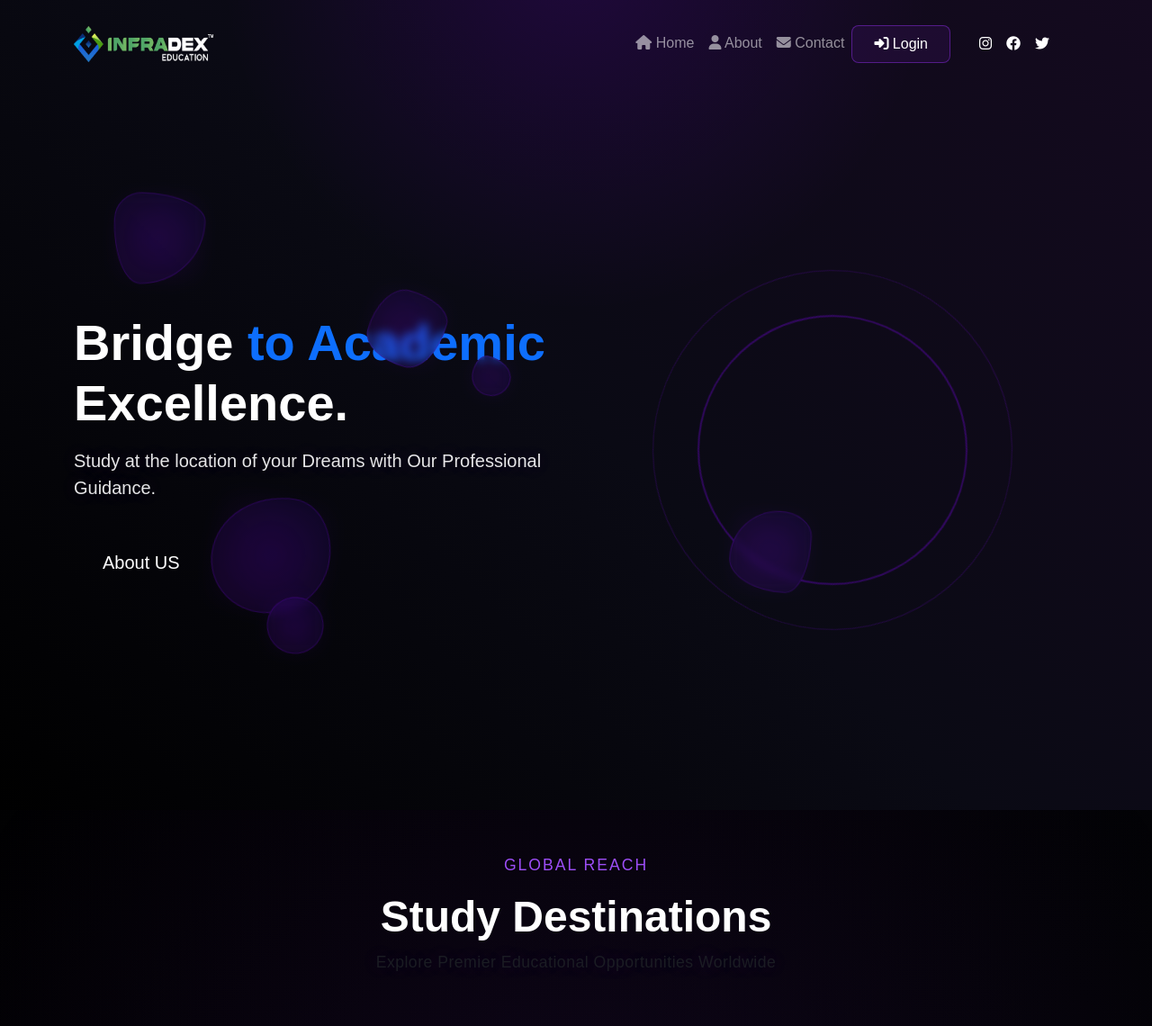
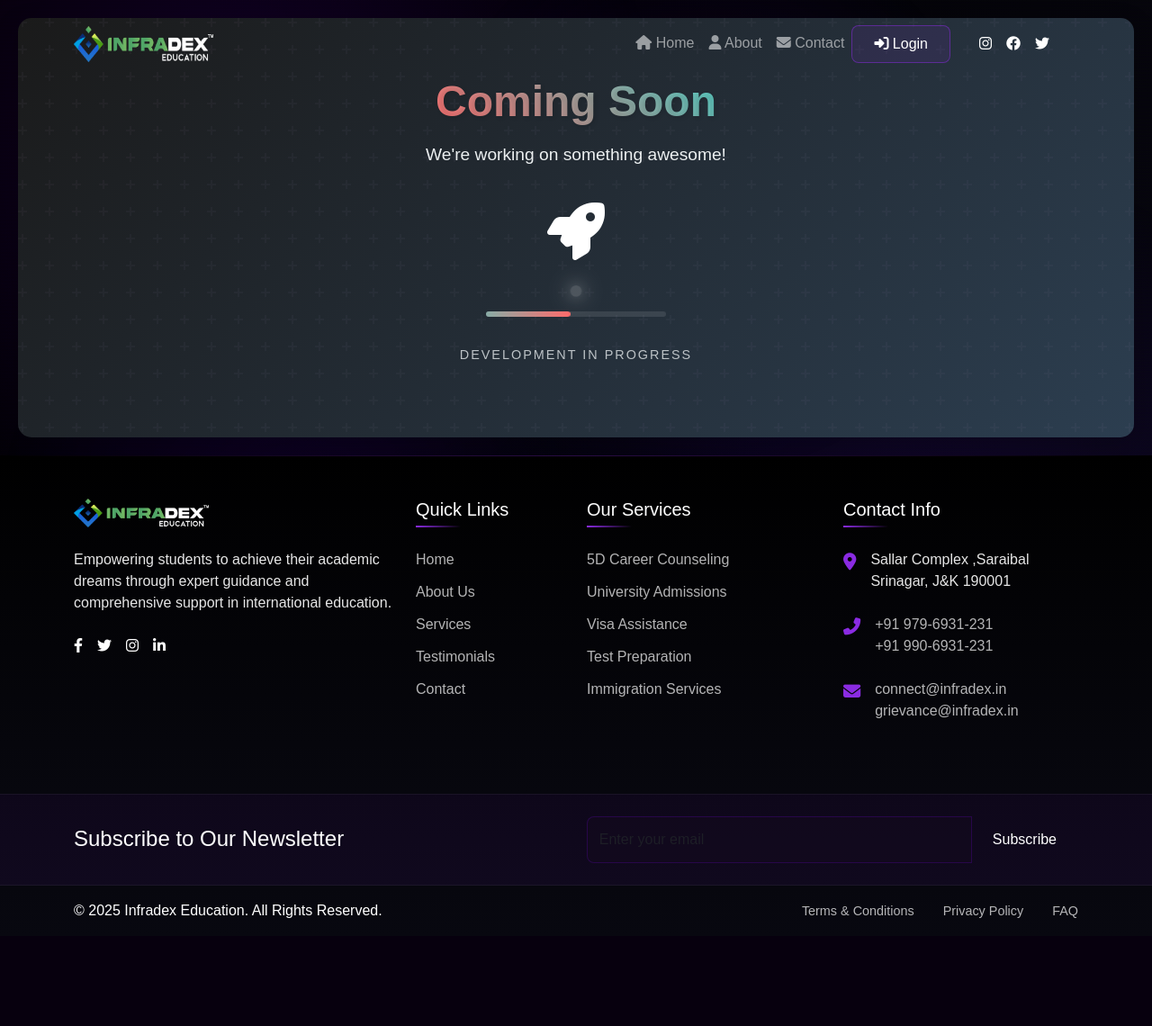
Before and after one commit to ibrahim-bhat/Infradex-Education-web, a PHP site: page / in a window 1280 px wide. Shown: the top 1140 px of the page at 90% size. After the commit the page ends 1020 px from the top, so only its background shows below. Run offline with PHP 8.4, Linux system fonts and the light colour scheme; some libraries are stand-ins or nearby versions.

Commit message:
comming soon index

```diff
--- a/index.php
+++ b/index.php
@@ -101,11 +101,12 @@
     </div>
     <?php endif; ?>
 
-    <section class="hero-section">
+    <?php include 'components/coming-soon.php'; ?>
+
+    <!-- <section class="hero-section">
         <div class="container">
             <div class="row align-items-center min-vh-100">
                 <div class="col-lg-6">
-                    <!-- <span class="badge bg-dark mb-3">Fullstack Developer Portfolio</span> -->
                     <h1 class="display-4 fw-bold">
                         Bridge <span class="text-primary">to Academic</span><br>
                         Excellence.
@@ -130,7 +131,6 @@
         </div>
     </section>
 
-    <!-- Countries Section -->
     <section class="countries-section py-5" data-aos="fade-up">
         <div class="container">
             <div class="section-header text-center mb-5">
@@ -143,7 +143,6 @@
                 <div class="floating-element element-4"></div>
             </div>
             <div class="countries-grid">
-                <!-- First row - 4 countries -->
                 <div class="countries-row">
                     <div class="country-card" data-aos="flip-left" data-aos-delay="100">
                         <div class="flag-wrapper">
@@ -198,7 +197,6 @@
                     </div>
                 </div>
 
-                <!-- Second row - 3 countries -->
                 <div class="countries-row">
                     <div class="country-card" data-aos="flip-left" data-aos-delay="500">
                         <div class="flag-wrapper">
@@ -240,7 +238,6 @@
                     </div>
                 </div>
 
-                <!-- Third row - 1 country -->
                 <div class="countries-row">
                     <div class="country-card" data-aos="flip-left" data-aos-delay="800">
                         <div class="flag-wrapper">
@@ -259,7 +256,6 @@
         </div>
     </section>
 
-    <!-- Features Section -->
     <section class="features-section py-5" data-aos="fade-up">
         <div class="container">
             <div class="floating-elements">
@@ -267,7 +263,6 @@
                 <div class="floating-element element-5"></div>
             </div>
             <div class="row g-4">
-                <!-- Key Statistics -->
                 <div class="col-lg-4">
                     <div class="features-grid">
                         <div class="feature-stat">
@@ -288,7 +283,6 @@
                     </div>
                 </div>
 
-                <!-- Key Features -->
                 <div class="col-lg-8">
                     <div class="row g-4">
                         <div class="col-md-6">
@@ -351,7 +345,6 @@
         </div>
     </section>
 
-    <!-- Educational Packages Section -->
     <section class="subscription-section py-5">
         <div class="container">
             <div class="section-header text-center mb-5">
@@ -361,90 +354,9 @@
             </div>
 
             <?php include 'components/coming-soon.php'; ?>
-
-            <!-- <div class="subscription-grid">
-                <div class="subscription-card" data-aos="fade-up" data-aos-delay="100">
-                    <div class="card-badge">Class 1-2</div>
-                    <div class="card-header">
-                        <div class="icon-wrapper">
-                            <i class="fas fa-child"></i>
-                        </div>
-                        <h3>Foundation Package</h3>
-                        <div class="price">
-                            <span class="currency">$</span>
-                            <span class="amount">199</span>
-                            <span class="duration">/month</span>
-                        </div>
-                    </div>
-                    <div class="card-features">
-                        <ul>
-                            <li><i class="fas fa-check"></i> Basic English & Mathematics</li>
-                            <li><i class="fas fa-check"></i> Interactive Learning Games</li>
-                            <li><i class="fas fa-check"></i> Parent-Teacher Meetings</li>
-                            <li><i class="fas fa-check"></i> Monthly Progress Reports</li>
-                            <li class="disabled"><i class="fas fa-times"></i> Advanced Subject Support</li>
-                            <li class="disabled"><i class="fas fa-times"></i> One-on-One Tutoring</li>
-                        </ul>
-                    </div>
-                    <button class="btn-subscribe">Enroll Now</button>
-                </div>
-
-                <div class="subscription-card featured" data-aos="fade-up" data-aos-delay="200">
-                    <div class="card-badge">Class 3-4</div>
-                    <div class="card-header">
-                        <div class="icon-wrapper">
-                            <i class="fas fa-book-reader"></i>
-                        </div>
-                        <h3>Intermediate Package</h3>
-                        <div class="price">
-                            <span class="currency">$</span>
-                            <span class="amount">299</span>
-                            <span class="duration">/month</span>
-                        </div>
-                    </div>
-                    <div class="card-features">
-                        <ul>
-                            <li><i class="fas fa-check"></i> All Core Subjects</li>
-                            <li><i class="fas fa-check"></i> Science Projects & Activities</li>
-                            <li><i class="fas fa-check"></i> Weekly Assessments</li>
-                            <li><i class="fas fa-check"></i> Digital Learning Resources</li>
-                            <li><i class="fas fa-check"></i> Group Study Sessions</li>
-                            <li><i class="fas fa-check"></i> Homework Support</li>
-                        </ul>
-                    </div>
-                    <button class="btn-subscribe">Enroll Now</button>
-                </div>
-
-                <div class="subscription-card" data-aos="fade-up" data-aos-delay="300">
-                    <div class="card-badge">Class 5</div>
-                    <div class="card-header">
-                        <div class="icon-wrapper">
-                            <i class="fas fa-award"></i>
-                        </div>
-                        <h3>Advanced Package</h3>
-                        <div class="price">
-                            <span class="currency">$</span>
-                            <span class="amount">399</span>
-                            <span class="duration">/month</span>
-                        </div>
-                    </div>
-                    <div class="card-features">
-                        <ul>
-                            <li><i class="fas fa-check"></i> Comprehensive Subject Coverage</li>
-                            <li><i class="fas fa-check"></i> Entrance Exam Preparation</li>
-                            <li><i class="fas fa-check"></i> One-on-One Mentoring</li>
-                            <li><i class="fas fa-check"></i> Advanced Learning Materials</li>
-                            <li><i class="fas fa-check"></i> Performance Analytics</li>
-                            <li><i class="fas fa-check"></i> Parent Counseling Sessions</li>
-                        </ul>
-                    </div>
-                    <button class="btn-subscribe">Enroll Now</button>
-                </div>
-            </div> -->
         </div>
     </section>
 
-    <!-- Services Section -->
     <section class="services-section py-5">
         <div class="container">
             <div class="section-header text-center mb-5">
@@ -483,7 +395,6 @@
         </div>
     </section>
 
-    <!-- Statistics Section -->
     <section class="stats-section py-5">
         <div class="container">
             <div class="row text-center g-4">
@@ -515,7 +426,6 @@
         </div>
     </section>
 
-    <!-- Testimonials Section -->
     <section class="testimonials-section py-5">
         <div class="container">
             <div class="section-header text-center mb-5">
@@ -539,10 +449,9 @@
                         </div>
                     </div>
                 </div>
-                <!-- Add more testimonial cards as needed -->
             </div>
         </div>
-    </section>
+    </section>  -->
     <?php include 'components/footer.php'; ?>
 
     <script src="https://cdn.jsdelivr.net/npm/bootstrap@5.3.0/dist/js/bootstrap.bundle.min.js"></script>
```
